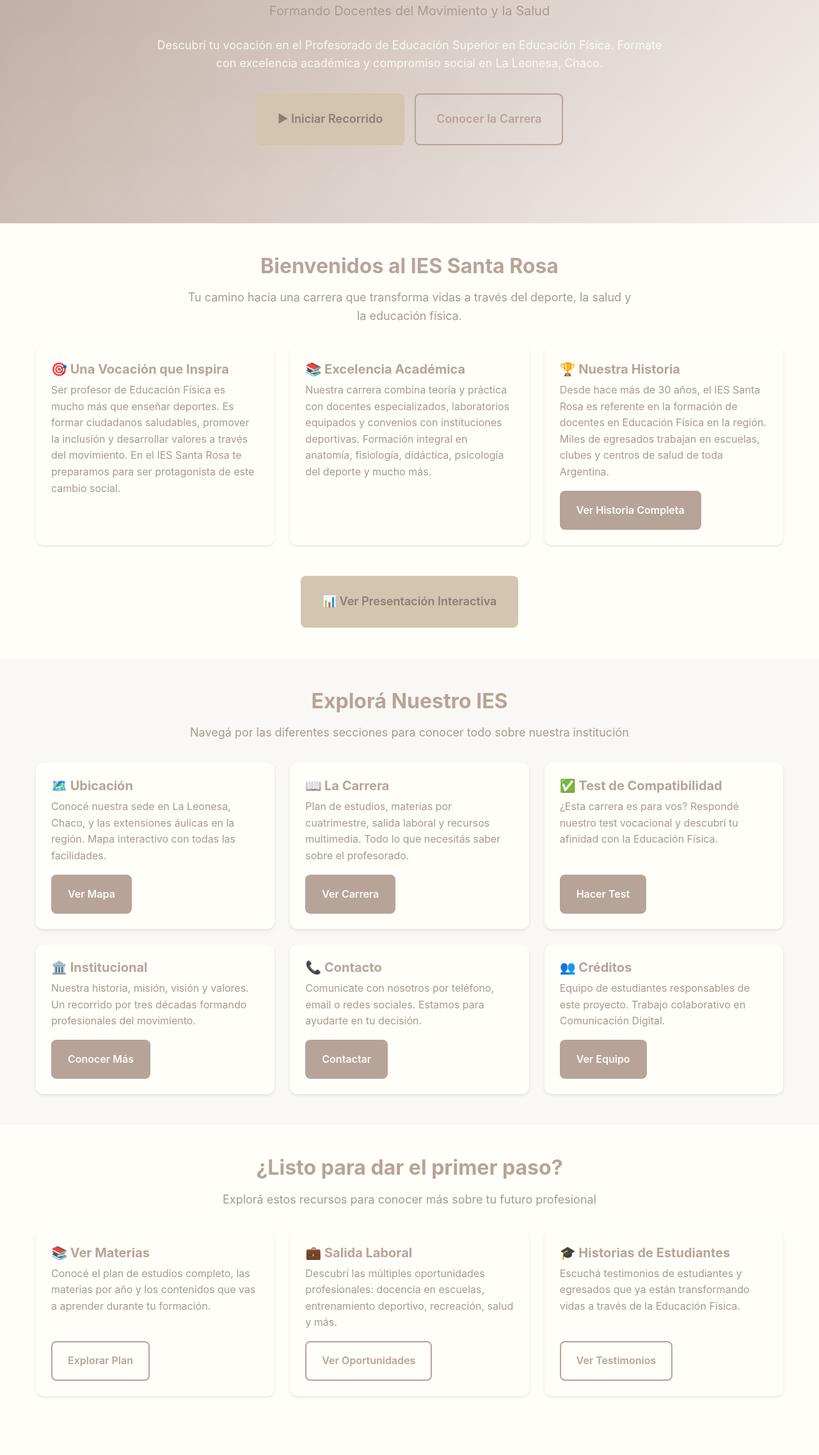
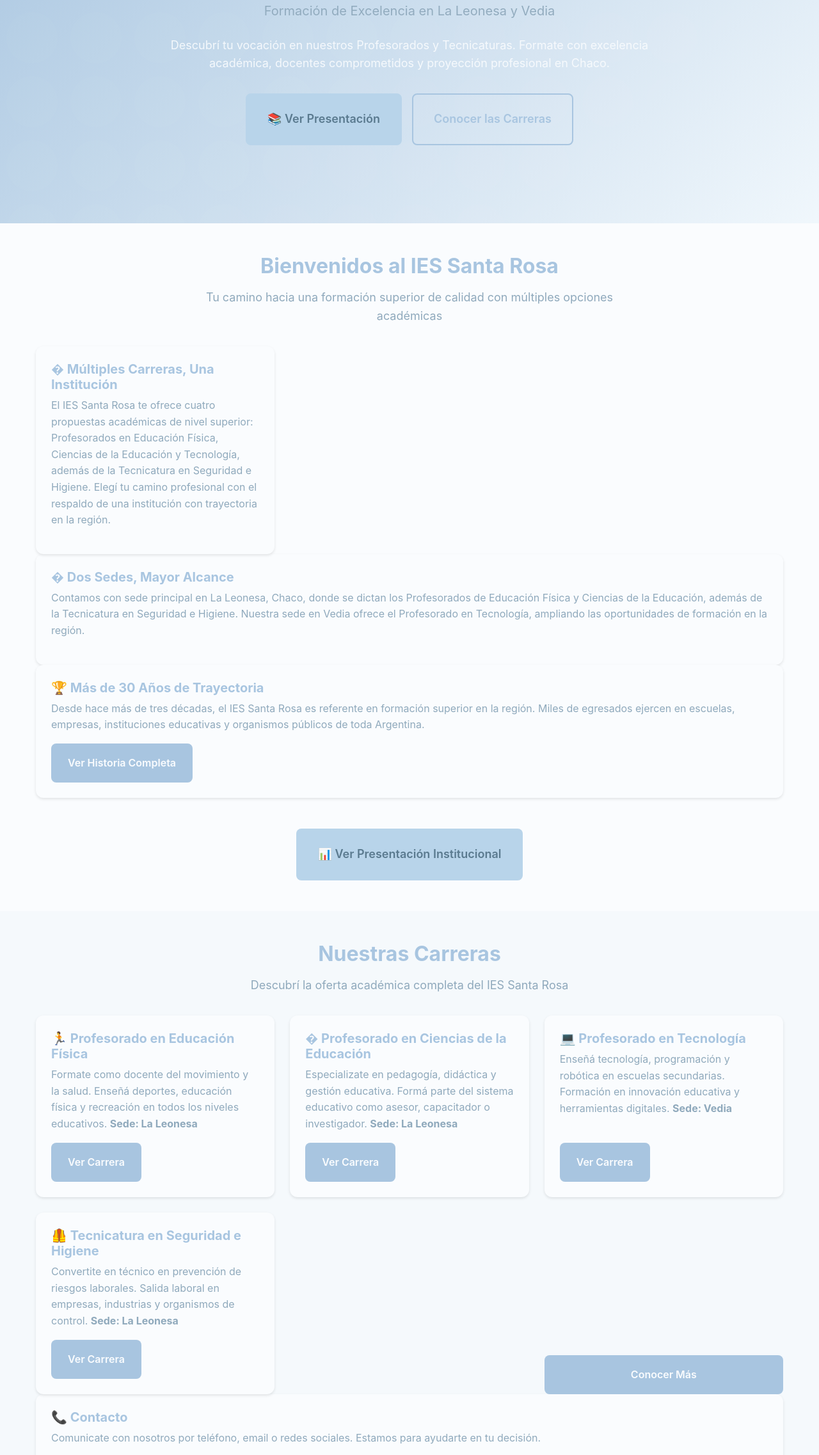
Before and after one commit to PatricioAlv/ies-santa-rosa, a plain HTML site: page index.html in a window 1280 px wide. Shown: the part 361-2635 px from the top of the page at 64% size. Drawn offline with Linux system fonts and the light colour scheme.

Commit message:
Actualizar la descripción del proyecto, mejorar la oferta académica y ajustar estilos CSS para reflejar cambios en la identidad visual del IES Santa Rosa.

```diff
--- a/css/styles.css
+++ b/css/styles.css
@@ -5,16 +5,16 @@
 
 /* Variables CSS */
 :root {
-    --color-primario: #B8A398;
-    --color-secundario: #F5F1EE;
-    --acento: #D4C4B0;
-    --texto-oscuro: #8B7E74;
-    --texto-claro: #A6998E;
-    --blanco: #FFFEF9;
-    --gris-claro: #FAF8F5;
-    --gris-medio: #E8E4DF;
-    --error: #C9A19C;
-    --exito: #A8B89F;
+    --color-primario: #A8C5E0;
+    --color-secundario: #F0F7FC;
+    --acento: #B8D4EA;
+    --texto-oscuro: #5A7A8F;
+    --texto-claro: #8FA9BC;
+    --blanco: #FAFCFE;
+    --gris-claro: #F5F9FC;
+    --gris-medio: #E3EBF2;
+    --error: #D4A5A8;
+    --exito: #A8C9B8;
 
     /* Tipografía */
     --fuente-principal: -apple-system, BlinkMacSystemFont, "Segoe UI", Roboto, "Helvetica Neue", Arial, sans-serif;
@@ -358,7 +358,7 @@ img {
 
 .btn--primary:hover,
 .btn--primary:focus {
-    background-color: #A89389;
+    background-color: #92B4D0;
     color: var(--blanco);
     transform: translateY(-2px);
     box-shadow: var(--sombra-md);
@@ -371,7 +371,7 @@ img {
 
 .btn--secondary:hover,
 .btn--secondary:focus {
-    background-color: #C5B5A3;
+    background-color: #A3C1D9;
     color: var(--texto-oscuro);
     transform: translateY(-2px);
     box-shadow: var(--sombra-md);
@@ -638,7 +638,6 @@ img {
     box-shadow: var(--sombra-md);
     background-color: var(--gris-claro);
 }
-}
 
 /* Hero section */
 .hero {
--- a/index.html
+++ b/index.html
@@ -3,40 +3,40 @@
 <head>
     <meta charset="UTF-8">
     <meta name="viewport" content="width=device-width, initial-scale=1.0">
-    <meta name="description" content="IES Santa Rosa - Profesorado de Educación Superior en Educación Física. Formando Docentes del Movimiento y la Salud en La Leonesa, Chaco.">
-    <meta name="keywords" content="profesorado, educación física, IES Santa Rosa, La Leonesa, Chaco, formación docente">
+    <meta name="description" content="IES Santa Rosa - Instituto de Educación Superior con sedes en La Leonesa y Vedia. Profesorados, Tecnicaturas y formación de excelencia en Chaco.">
+    <meta name="keywords" content="profesorado, educación física, ciencias de la educación, tecnología, seguridad e higiene, IES Santa Rosa, La Leonesa, Vedia, Chaco, formación docente, tecnicatura">
     <meta name="author" content="IES Santa Rosa">
 
     <!-- Open Graph / Facebook -->
     <meta property="og:type" content="website">
     <meta property="og:url" content="https://www.iessantarosa.edu.ar/">
-    <meta property="og:title" content="IES Santa Rosa - Profesorado en Educación Física">
-    <meta property="og:description" content="Formando Docentes del Movimiento y la Salud en La Leonesa, Chaco">
+    <meta property="og:title" content="IES Santa Rosa - Instituto de Educación Superior">
+    <meta property="og:description" content="Formación Superior de Excelencia en La Leonesa y Vedia, Chaco - Profesorados y Tecnicaturas">
     <meta property="og:image" content="assets/img/og-image.jpg">
 
     <!-- Twitter Card -->
     <meta name="twitter:card" content="summary_large_image">
     <meta name="twitter:url" content="https://www.iessantarosa.edu.ar/">
-    <meta name="twitter:title" content="IES Santa Rosa - Profesorado en Educación Física">
-    <meta name="twitter:description" content="Formando Docentes del Movimiento y la Salud en La Leonesa, Chaco">
+    <meta name="twitter:title" content="IES Santa Rosa - Instituto de Educación Superior">
+    <meta name="twitter:description" content="Formación Superior de Excelencia en La Leonesa y Vedia, Chaco - Profesorados y Tecnicaturas">
     <meta name="twitter:image" content="assets/img/og-image.jpg">
 
     <!-- Favicon -->
     <link rel="icon" type="image/x-icon" href="assets/img/favicon.ico">
     <link rel="apple-touch-icon" sizes="180x180" href="assets/img/apple-touch-icon.png">
 
-    <title>IES Santa Rosa - Profesorado de Educación Superior en Educación Física</title>
+    <title>IES Santa Rosa - Instituto de Educación Superior | La Leonesa y Vedia, Chaco</title>
 
     <!-- CSS Crítico Inline -->
     <style>
         /* Critical CSS - Above the fold */
-        :root{--color-primario:#B8A398;--color-secundario:#F5F1EE;--acento:#D4C4B0;--texto-oscuro:#8B7E74;--blanco:#FFFEF9}
+        :root{--color-primario:#A8C5E0;--color-secundario:#F0F7FC;--acento:#B8D4EA;--texto-oscuro:#5A7A8F;--blanco:#FAFCFE}
         *{margin:0;padding:0;box-sizing:border-box}
         body{font-family:-apple-system,BlinkMacSystemFont,"Segoe UI",Roboto,"Helvetica Neue",Arial,sans-serif;line-height:1.6;color:var(--texto-oscuro);background-color:var(--blanco)}
         .hero{background:linear-gradient(135deg,var(--color-primario) 0%,var(--color-secundario) 100%);color:var(--texto-oscuro);padding:3rem 1rem;text-align:center;min-height:80vh;display:flex;align-items:center}
     </style>
 
-    <link rel="stylesheet" href="css/styles.css?v=2">
+    <link rel="stylesheet" href="css/styles.css?v=3">
 
     <!-- Schema.org JSON-LD -->
     <script type="application/ld+json">
@@ -47,7 +47,7 @@
         "alternateName": "IES Santa Rosa",
         "url": "https://www.iessantarosa.edu.ar",
         "logo": "https://www.iessantarosa.edu.ar/assets/img/logo.png",
-        "description": "Instituto de Educación Superior especializado en la formación de docentes en Educación Física",
+        "description": "Instituto de Educación Superior con sedes en La Leonesa y Vedia, Chaco. Ofertas académicas: Profesorados en Educación Física, Ciencias de la Educación, Tecnología y Tecnicatura en Seguridad e Higiene",
         "address": {
             "@type": "PostalAddress",
             "streetAddress": "Av. Principal 123",
@@ -127,17 +127,17 @@
         <section class="hero" aria-labelledby="hero-title">
             <div class="hero__content">
                 <h1 id="hero-title" class="hero__title">Instituto de Educación Superior Santa Rosa</h1>
-                <p class="hero__subtitle">Formando Docentes del Movimiento y la Salud</p>
+                <p class="hero__subtitle">Formación de Excelencia en La Leonesa y Vedia</p>
                 <p class="hero__text">
-                    Descubrí tu vocación en el Profesorado de Educación Superior en Educación Física.
-                    Formate con excelencia académica y compromiso social en La Leonesa, Chaco.
+                    Descubrí tu vocación en nuestros Profesorados y Tecnicaturas.
+                    Formate con excelencia académica, docentes comprometidos y proyección profesional en Chaco.
                 </p>
                 <div class="hero__cta">
                     <a href="pages/presentacion.html" class="btn btn--secondary btn--large">
-                        ▶ Iniciar Recorrido
+                        📚 Ver Presentación
                     </a>
                     <a href="pages/carrera.html" class="btn btn--outline btn--large">
-                        Conocer la Carrera
+                        Conocer las Carreras
                     </a>
                 </div>
             </div>
@@ -149,43 +149,46 @@
                 <div class="section__header">
                     <h2 id="bienvenida-title" class="section__title">Bienvenidos al IES Santa Rosa</h2>
                     <p class="section__subtitle">
-                        Tu camino hacia una carrera que transforma vidas a través del deporte,
-                        la salud y la educación física.
+                        Tu camino hacia una formación superior de calidad con múltiples opciones académicas
                     </p>
                 </div>
 
                 <div class="cards-grid">
                     <article class="card">
                         <div class="card__content">
-                            <h3 class="card__title">🎯 Una Vocación que Inspira</h3>
+                            <h3 class="card__title">� Múltiples Carreras, Una Institución</h3>
                             <p class="card__text">
-                                Ser profesor de Educación Física es mucho más que enseñar deportes.
-                                Es formar ciudadanos saludables, promover la inclusión y desarrollar
-                                valores a través del movimiento. En el IES Santa Rosa te preparamos
-                                para ser protagonista de este cambio social.
+                                El IES Santa Rosa te ofrece cuatro propuestas académicas de nivel superior:
+                                Profesorados en Educación Física, Ciencias de la Educación y Tecnología,
+                                además de la Tecnicatura en Seguridad e Higiene. Elegí tu camino profesional
+                                con el respaldo de una institución con trayectoria en la región.
+                            </p>
+                        </div>
+                    </article>
                             </p>
                         </div>
                     </article>
 
                     <article class="card">
                         <div class="card__content">
-                            <h3 class="card__title">📚 Excelencia Académica</h3>
+                            <h3 class="card__title">� Dos Sedes, Mayor Alcance</h3>
                             <p class="card__text">
-                                Nuestra carrera combina teoría y práctica con docentes especializados,
-                                laboratorios equipados y convenios con instituciones deportivas.
-                                Formación integral en anatomía, fisiología, didáctica, psicología del
-                                deporte y mucho más.
+                                Contamos con sede principal en La Leonesa, Chaco, donde se dictan
+                                los Profesorados de Educación Física y Ciencias de la Educación,
+                                además de la Tecnicatura en Seguridad e Higiene. Nuestra sede en
+                                Vedia ofrece el Profesorado en Tecnología, ampliando las oportunidades
+                                de formación en la región.
                             </p>
                         </div>
                     </article>
 
                     <article class="card">
                         <div class="card__content">
-                            <h3 class="card__title">🏆 Nuestra Historia</h3>
+                            <h3 class="card__title">🏆 Más de 30 Años de Trayectoria</h3>
                             <p class="card__text">
-                                Desde hace más de 30 años, el IES Santa Rosa es referente en la formación
-                                de docentes en Educación Física en la región. Miles de egresados trabajan
-                                en escuelas, clubes y centros de salud de toda Argentina.
+                                Desde hace más de tres décadas, el IES Santa Rosa es referente en
+                                formación superior en la región. Miles de egresados ejercen en escuelas,
+                                empresas, instituciones educativas y organismos públicos de toda Argentina.
                             </p>
                             <a href="pages/institucional.html" class="btn btn--primary card__link">
                                 Ver Historia Completa
@@ -196,7 +199,7 @@
 
                 <div class="text-center mt-xl">
                     <a href="pages/presentacion.html" class="btn btn--secondary btn--large">
-                        📊 Ver Presentación Interactiva
+                        📊 Ver Presentación Institucional
                     </a>
                 </div>
             </div>
@@ -206,32 +209,20 @@
         <section class="section section--alt" id="explora" aria-labelledby="explora-title">
             <div class="container">
                 <div class="section__header">
-                    <h2 id="explora-title" class="section__title">Explorá Nuestro IES</h2>
+                    <h2 id="explora-title" class="section__title">Nuestras Carreras</h2>
                     <p class="section__subtitle">
-                        Navegá por las diferentes secciones para conocer todo sobre nuestra institución
+                        Descubrí la oferta académica completa del IES Santa Rosa
                     </p>
                 </div>
 
                 <div class="cards-grid">
                     <article class="card">
                         <div class="card__content">
-                            <h3 class="card__title">🗺️ Ubicación</h3>
+                            <h3 class="card__title">🏃 Profesorado en Educación Física</h3>
                             <p class="card__text">
-                                Conocé nuestra sede en La Leonesa, Chaco, y las extensiones áulicas
-                                en la región. Mapa interactivo con todas las facilidades.
-                            </p>
-                            <a href="pages/mapa.html" class="btn btn--primary card__link">
-                                Ver Mapa
-                            </a>
-                        </div>
-                    </article>
-
-                    <article class="card">
-                        <div class="card__content">
-                            <h3 class="card__title">📖 La Carrera</h3>
-                            <p class="card__text">
-                                Plan de estudios, materias por cuatrimestre, salida laboral y recursos
-                                multimedia. Todo lo que necesitás saber sobre el profesorado.
+                                Formate como docente del movimiento y la salud. Enseñá deportes,
+                                educación física y recreación en todos los niveles educativos.
+                                <strong>Sede: La Leonesa</strong>
                             </p>
                             <a href="pages/carrera.html" class="btn btn--primary card__link">
                                 Ver Carrera
@@ -241,23 +232,45 @@
 
                     <article class="card">
                         <div class="card__content">
-                            <h3 class="card__title">✅ Test de Compatibilidad</h3>
+                            <h3 class="card__title">� Profesorado en Ciencias de la Educación</h3>
                             <p class="card__text">
-                                ¿Esta carrera es para vos? Respondé nuestro test vocacional y descubrí
-                                tu afinidad con la Educación Física.
+                                Especializate en pedagogía, didáctica y gestión educativa.
+                                Formá parte del sistema educativo como asesor, capacitador o investigador.
+                                <strong>Sede: La Leonesa</strong>
                             </p>
-                            <a href="pages/test.html" class="btn btn--primary card__link">
-                                Hacer Test
+                            <a href="pages/carrera.html" class="btn btn--primary card__link">
+                                Ver Carrera
                             </a>
                         </div>
                     </article>
 
                     <article class="card">
                         <div class="card__content">
-                            <h3 class="card__title">🏛️ Institucional</h3>
+                            <h3 class="card__title">💻 Profesorado en Tecnología</h3>
                             <p class="card__text">
-                                Nuestra historia, misión, visión y valores. Un recorrido por tres décadas
-                                formando profesionales del movimiento.
+                                Enseñá tecnología, programación y robótica en escuelas secundarias.
+                                Formación en innovación educativa y herramientas digitales.
+                                <strong>Sede: Vedia</strong>
+                            </p>
+                            <a href="pages/carrera.html" class="btn btn--primary card__link">
+                                Ver Carrera
+                            </a>
+                        </div>
+                    </article>
+
+                    <article class="card">
+                        <div class="card__content">
+                            <h3 class="card__title">🦺 Tecnicatura en Seguridad e Higiene</h3>
+                            <p class="card__text">
+                                Convertite en técnico en prevención de riesgos laborales.
+                                Salida laboral en empresas, industrias y organismos de control.
+                                <strong>Sede: La Leonesa</strong>
+                            </p>
+                            <a href="pages/carrera.html" class="btn btn--primary card__link">
+                                Ver Carrera
+                            </a>
+                        </div>
+                    </article>
                             </p>
                             <a href="pages/institucional.html" class="btn btn--primary card__link">
                                 Conocer Más
@@ -294,8 +307,100 @@
             </div>
         </section>
 
+        <!-- Sección Información Institucional -->
+        <section class="section" id="info-institucional" aria-labelledby="info-title">
+            <div class="container">
+                <div class="section__header">
+                    <h2 id="info-title" class="section__title">Conocé Más Sobre el IES</h2>
+                    <p class="section__subtitle">
+                        Navegá por las diferentes secciones para conocer todo sobre nuestra institución
+                    </p>
+                </div>
+
+                <div class="cards-grid">
+                    <article class="card">
+                        <div class="card__content">
+                            <h3 class="card__title">🗺️ Ubicación y Sedes</h3>
+                            <p class="card__text">
+                                Conocé nuestras sedes en La Leonesa y Vedia, Chaco.
+                                Mapa interactivo con todas las instalaciones y facilidades.
+                            </p>
+                            <a href="pages/mapa.html" class="btn btn--primary card__link">
+                                Ver Mapa
+                            </a>
+                        </div>
+                    </article>
+
+                    <article class="card">
+                        <div class="card__content">
+                            <h3 class="card__title">✅ Test Vocacional</h3>
+                            <p class="card__text">
+                                ¿Qué carrera es para vos? Respondé nuestro test vocacional y descubrí
+                                tu afinidad con nuestras propuestas académicas.
+                            </p>
+                            <a href="pages/test.html" class="btn btn--primary card__link">
+                                Hacer Test
+                            </a>
+                        </div>
+                    </article>
+
+                    <article class="card">
+                        <div class="card__content">
+                            <h3 class="card__title">🏛️ Historia Institucional</h3>
+                            <p class="card__text">
+                                Nuestra historia, misión, visión y valores. Un recorrido por tres décadas
+                                formando profesionales en la región.
+                            </p>
+                            <a href="pages/institucional.html" class="btn btn--primary card__link">
+                                Conocer Más
+                            </a>
+                        </div>
+                    </article>
+
+                    <article class="card">
+                        <div class="card__content">
+                            <h3 class="card__title">📞 Contacto</h3>
+                            <p class="card__text">
+                                Comunicate con nosotros por teléfono, email o redes sociales.
+                                Estamos para ayudarte en tu decisión.
+                            </p>
+                            <a href="pages/contacto.html" class="btn btn--primary card__link">
+                                Contactar
+                            </a>
+                        </div>
+                    </article>
+
+                    <article class="card">
+                        <div class="card__content">
+                            <h3 class="card__title">👥 Créditos del Sitio</h3>
+                            <p class="card__text">
+                                Equipo de estudiantes responsables de este proyecto.
+                                Trabajo colaborativo en Comunicación Digital.
+                            </p>
+                            <a href="pages/creditos.html" class="btn btn--primary card__link">
+                                Ver Equipo
+                            </a>
+                        </div>
+                    </article>
+
+                    <article class="card">
+                        <div class="card__content">
+                            <h3 class="card__title">📊 Presentación Institucional</h3>
+                            <p class="card__text">
+                                Presentación interactiva con toda la información sobre el IES Santa Rosa,
+                                nuestras carreras y propuesta educativa.
+                            </p>
+                            <a href="pages/presentacion.html" class="btn btn--primary card__link">
+                                Ver Presentación
+                            </a>
+                        </div>
+                    </article>
+                </div>
+            </div>
+        </section>
+
         <!-- CTA Secundarios -->
-        <section class="section" id="cta-secundarios" aria-labelledby="cta-title">
+        <section class="section section--alt" id="cta-secundarios" aria-labelledby="cta-title">
             <div class="container">
                 <div class="section__header">
                     <h2 id="cta-title" class="section__title">¿Listo para dar el primer paso?</h2>
@@ -355,10 +460,10 @@
                 <div class="footer__section">
                     <h3>IES Santa Rosa</h3>
                     <p>
-                        Instituto de Educación Superior especializado en la formación de
-                        docentes en Educación Física.
+                        Instituto de Educación Superior con sedes en La Leonesa y Vedia, Chaco.
+                        Profesorados y Tecnicaturas de excelencia.
                     </p>
-                    <p><strong>Formando Docentes del Movimiento y la Salud desde 1990</strong></p>
+                    <p><strong>Formando Profesionales desde 1990</strong></p>
                 </div>
 
                 <div class="footer__section">
@@ -374,7 +479,7 @@
                         </li>
                         <li class="footer__contact-item">
                             <span aria-label="Ubicación">📍</span>
-                            La Leonesa, Chaco, Argentina
+                            La Leonesa y Vedia, Chaco, Argentina
                         </li>
                     </ul>
                 </div>
@@ -382,7 +487,7 @@
                 <div class="footer__section">
                     <h3>Enlaces Rápidos</h3>
                     <ul class="footer__links-list">
-                        <li class="footer__links-item"><a href="pages/carrera.html">Carrera</a></li>
+                        <li class="footer__links-item"><a href="pages/carrera.html">Carreras</a></li>
                         <li class="footer__links-item"><a href="pages/institucional.html">Institucional</a></li>
                         <li class="footer__links-item"><a href="pages/mapa.html">Ubicación</a></li>
                         <li class="footer__links-item"><a href="pages/test.html">Test Vocacional</a></li>
--- a/pages/carrera.html
+++ b/pages/carrera.html
@@ -8,7 +8,7 @@
     <title>Carrera - Profesorado en Educación Física | IES Santa Rosa</title>
 
     <link rel="icon" type="image/x-icon" href="../assets/img/favicon.ico">
-    <link rel="stylesheet" href="../css/styles.css?v=2">
+    <link rel="stylesheet" href="../css/styles.css?v=3">
 </head>
 <body>
     <header class="header" role="banner">
```
Also changed, not shown: pages/contacto.html (+1 -1 lines), pages/creditos.html (+1 -1 lines), pages/institucional.html (+1 -1 lines), pages/mapa.html (+1 -1 lines), pages/presentacion.html (+1 -1 lines), pages/test.html (+1 -1 lines), 1 other file.
